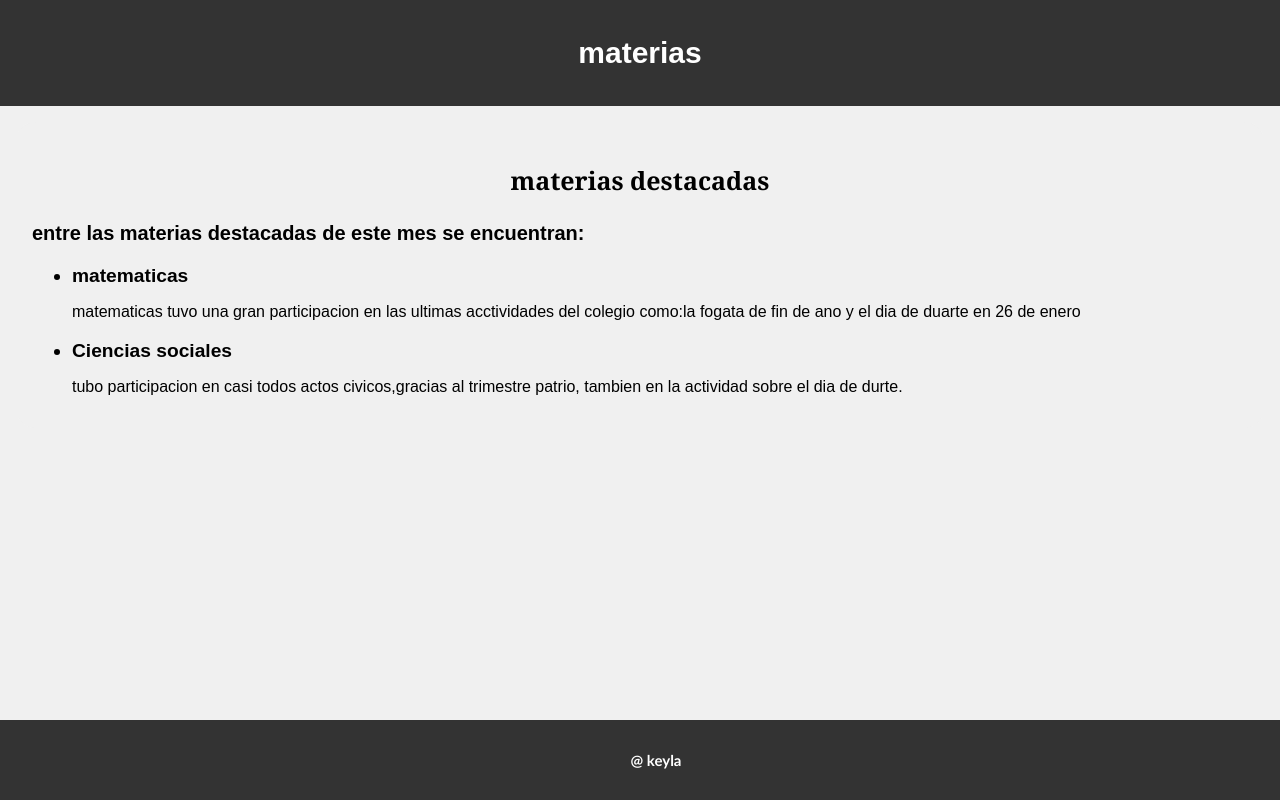
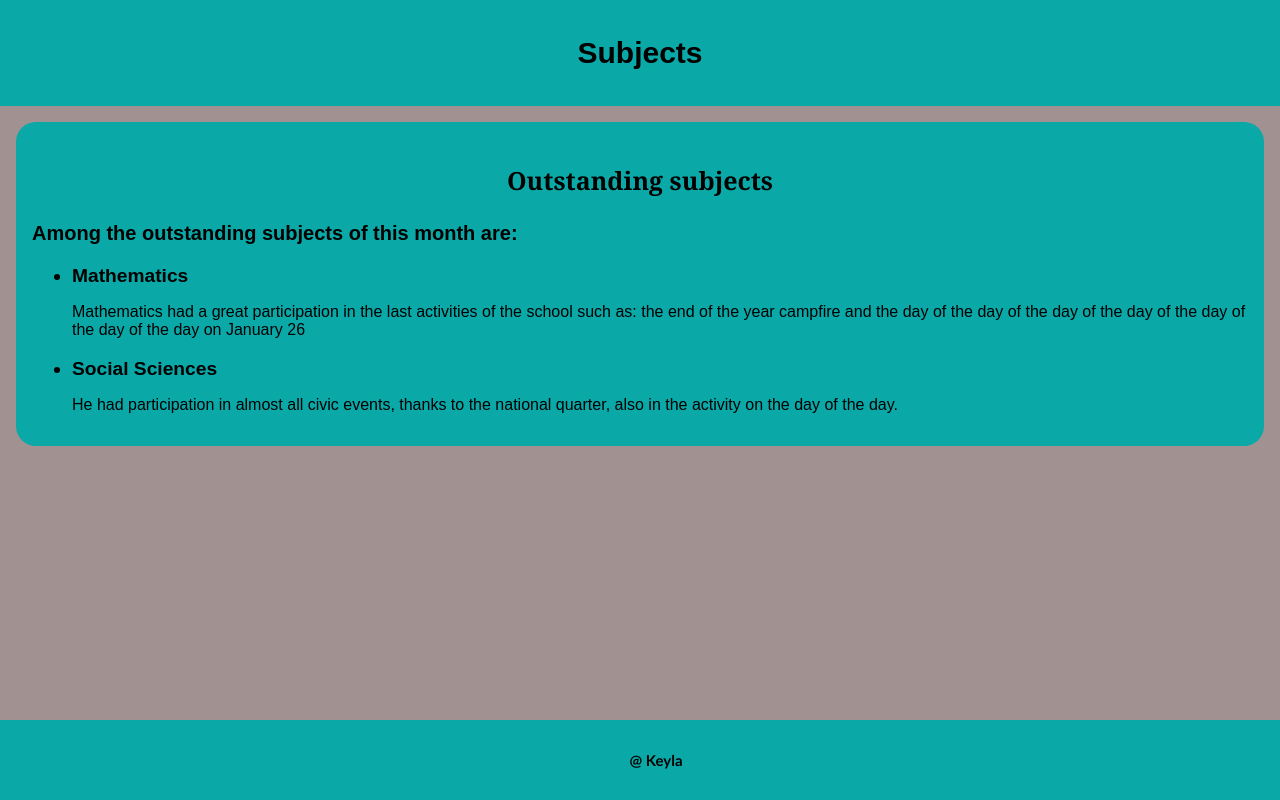
Before and after one commit to colegioccm/curly-octo-couscous, a plain HTML site: page index.html in a window 1280 px wide. Drawn offline with Linux system fonts and the light colour scheme.

Commit message:
Add files via upload

```diff
--- a/index.html
+++ b/index.html
@@ -3,30 +3,31 @@
 <head>
     <meta charset="UTF-8">
     <meta name="viewport" content="width=device-width, initial-scale=1.0">
-    <title>Document</title>
+    <title>Subjects</title>
     <link rel="stylesheet" href="style.css">
+    <link rel="icon" href="Logo.webp" type="image/x-icon">
 </head>
 <body>
     <header>
 
-        <h1>materias</h1>
+        <h1>Subjects</h1>
     </header>
     <section>
-        <h3>materias destacadas</h3>
+        <h3>Outstanding subjects</h3>
         <nav>
-            <p>entre las materias destacadas de este mes se encuentran:</p>
+            <p>Among the outstanding subjects of this month are:</p>
         </nav>
 
         <ul>
-            <li>matematicas</li>
-            <p>matematicas tuvo una gran participacion en las ultimas acctividades del colegio como:la fogata de fin de ano y el dia de duarte en 26 de enero</p>
-            <li>Ciencias sociales</li>
-            <p>tubo participacion en casi todos actos civicos,gracias al trimestre patrio, tambien en la actividad sobre el dia de durte.</p>
+            <li>Mathematics</li>
+            <p>Mathematics had a great participation in the last activities of the school such as: the end of the year campfire and the day of the day of the day of the day of the day of the day of the day on January 26</p>
+            <li>Social Sciences</li>
+            <p>He had participation in almost all civic events, thanks to the national quarter, also in the activity on the day of the day.</p>
 
         </ul>
     </section>
     <footer>
-        <p>@ keyla</p>
+        <p>@ Keyla</p>
     </footer>
 </body>
 </html>
--- a/style.css
+++ b/style.css
@@ -2,11 +2,11 @@ body{
     font-family: Arial, sans-serif;
     margin: 0;
     padding: 0;
-    background-color: #f0f0f0;
+    background-color: #a19191;
 }
 header{
-    background-color: #333;
-    color: white;
+    background-color: #0ba8a8;
+    color: black;
     text-align: center;
     padding: 1em;
 
@@ -23,7 +23,7 @@ section{
     margin-right: 1em;
     padding: 1em;
     border-radius: 20px;
-    background-color: #f0f0f0;
+    background-color: #0ba8a8;
 }
 section h3{
     font-size: 25px;
@@ -46,8 +46,8 @@ section ul li{
     margin-top: 1em;
 }
 footer{
-    background-color: #333;
-    color: white;
+    background-color: #0ba8a8;
+    color: black;
     text-align: center;
     padding: 1em;
     position: fixed;
```
Also changed, not shown: Logo.webp (added).
